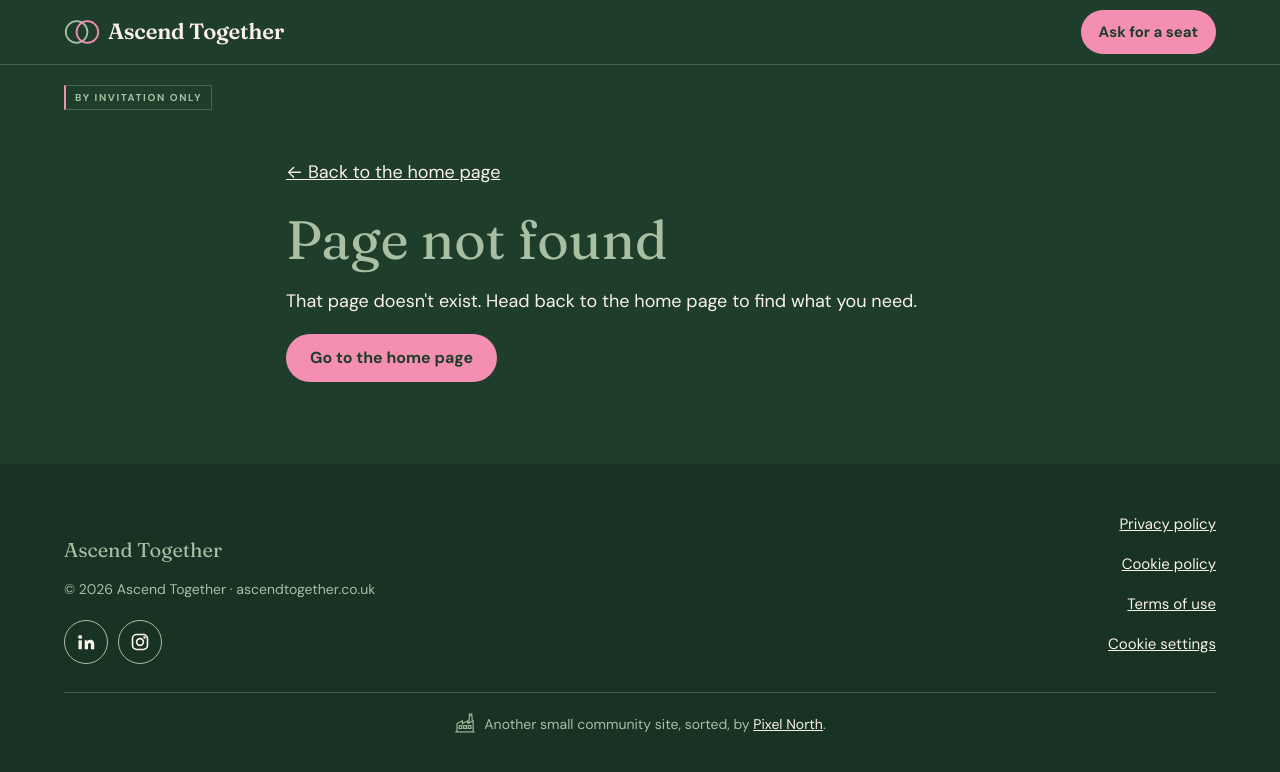
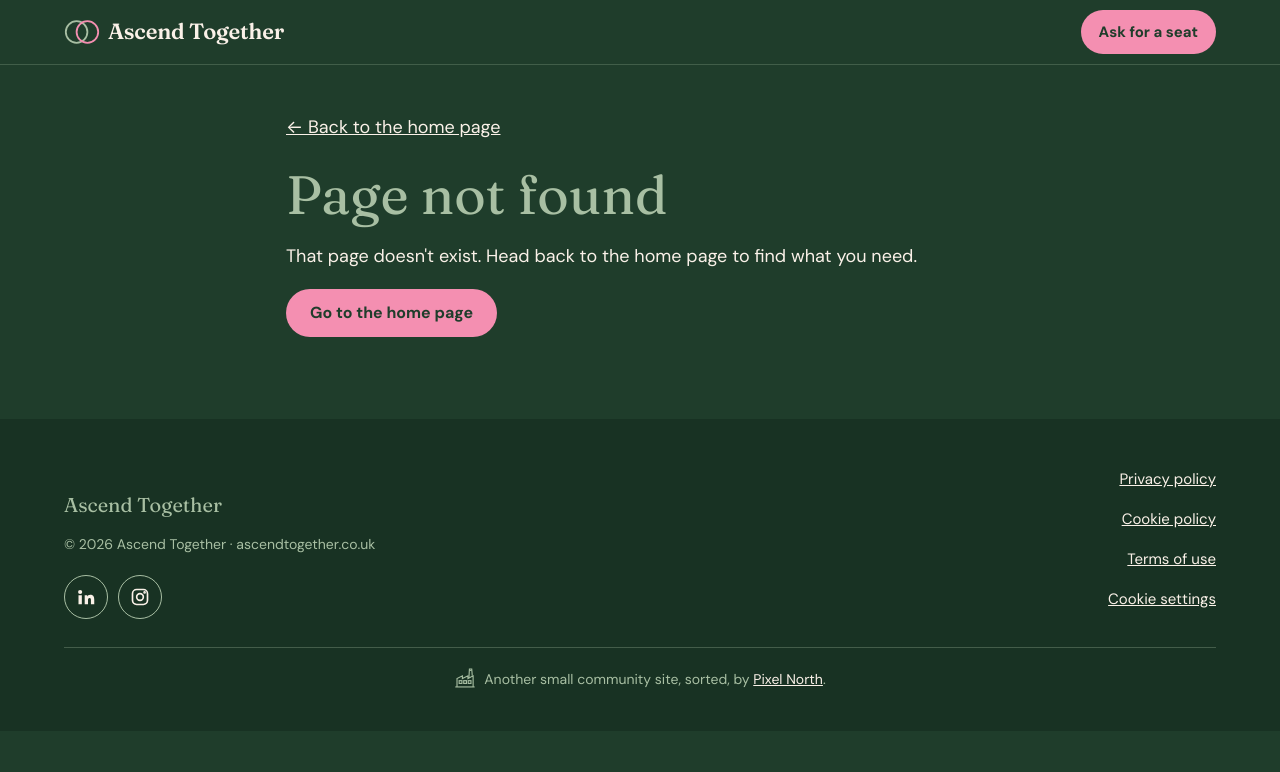
Before and after one commit to jedarlingtonx/ascendtogether.co.uk, a plain HTML site: page 404.html in a window 1280 px wide. Drawn offline with Linux system fonts and the light colour scheme.

Commit message:
Show the By invitation only seal on the home page only (#11)
Claude-Session: https://claude.ai/code/session_01Gu4sFXK9Ar73FdqgiFZZsa

Co-authored-by: Claude <noreply@anthropic.com>

```diff
--- a/404.html
+++ b/404.html
@@ -26,8 +26,6 @@
     <a class="btn" href="/#seat" style="min-height:44px;padding:0 18px;font-size:15px;">Ask for a seat</a>
   </div>
 </header>
-
-<div class="wrap seal-row"><span class="seal">By invitation only</span></div>
 <main id="main" class="policy">
   <div class="wrap prose">
     <a class="back" href="/">← Back to the home page</a>
```
Also changed, not shown: about.html (+0 -2 lines), contact.html (+0 -2 lines), cookies.html (+0 -2 lines), events.html (+0 -2 lines), privacy.html (+0 -2 lines), terms.html (+0 -2 lines).
